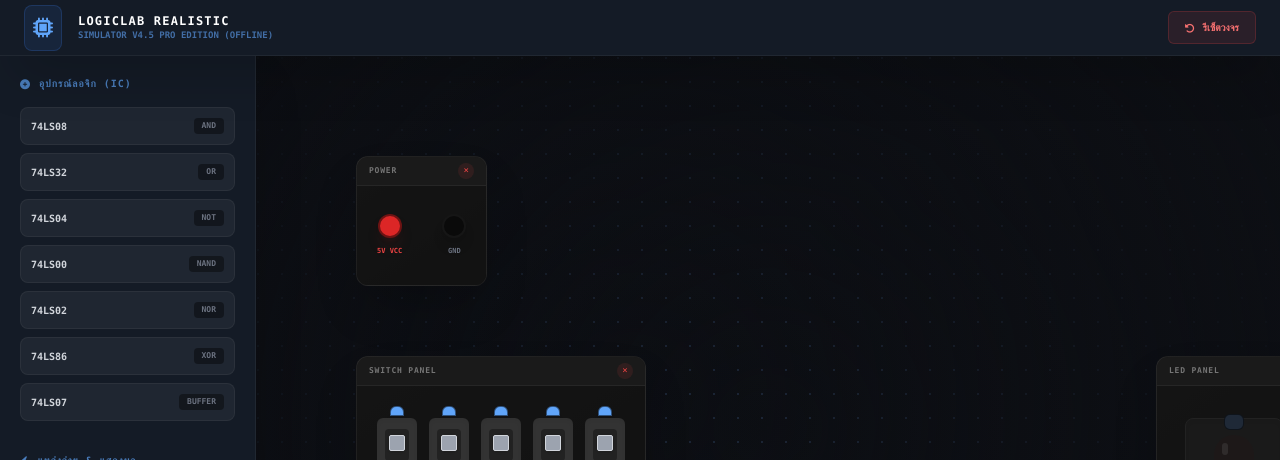
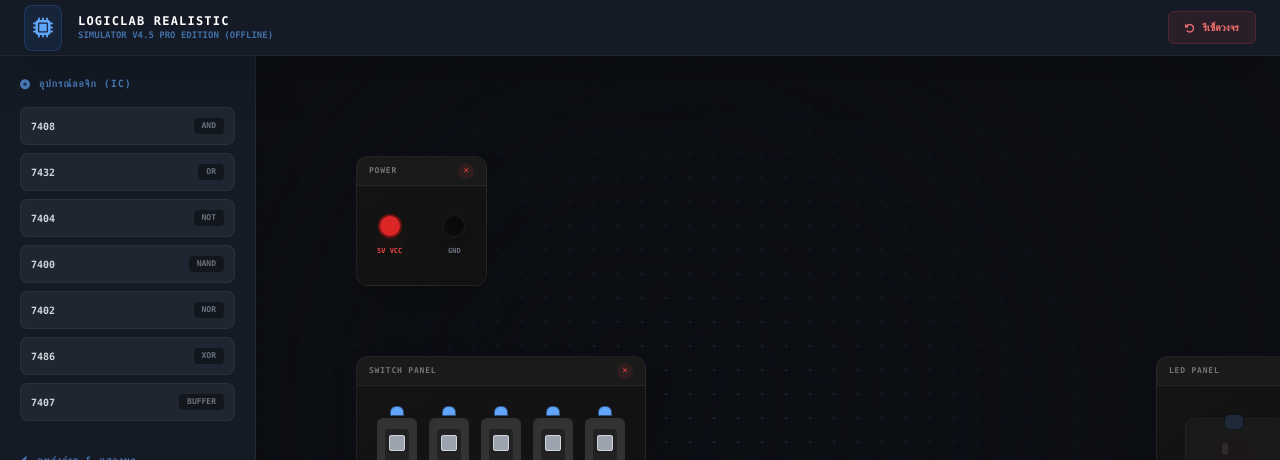
Before and after one commit to Tarzan2202/logiclab, a React (Vite) app: page / in a window 1280 px wide. Shown: the top 460 px of the page. Built offline with nearby package versions, Linux system fonts and the light colour scheme.

Commit message:
Update gateData.ts

```diff
--- a/gateData.ts
+++ b/gateData.ts
@@ -3,44 +3,44 @@ import { GateType } from './types';
 
 export const GATE_DATASHEET: Record<GateType, { title: string; description: string; truthTable: string; model: string }> = {
   [GateType.AND]: {
-    model: "74LS08",
-    title: "IC 74LS08 (Quad 2-Input AND)",
+    model: "7408",
+    title: "IC 7408 (Quad 2-Input AND)",
     description: "สัญญาณจะเป็น HIGH เมื่ออินพุตทั้งคู่เป็น 1",
     truthTable: "A B | OUT\n0 0 | 0\n1 0 | 0\n0 1 | 0\n1 1 | 1"
   },
   [GateType.OR]: {
-    model: "74LS32",
-    title: "IC 74LS32 (Quad 2-Input OR)",
+    model: "7432",
+    title: "IC 7432 (Quad 2-Input OR)",
     description: "สัญญาณจะเป็น HIGH เมื่อมีอินพุตตัวใดตัวหนึ่งเป็น 1",
     truthTable: "A B | OUT\n0 0 | 0\n1 0 | 1\n0 1 | 1\n1 1 | 1"
   },
   [GateType.NOT]: {
-    model: "74LS04",
-    title: "IC 74LS04 (Hex Inverter/NOT)",
+    model: "7404",
+    title: "IC 7404 (Hex Inverter/NOT)",
     description: "กลับค่าลอจิกจาก 0 เป็น 1 หรือ 1 เป็น 0",
     truthTable: "IN | OUT\n0  | 1\n1  | 0"
   },
   [GateType.NAND]: {
-    model: "74LS00",
-    title: "IC 74LS00 (Quad 2-Input NAND)",
+    model: "7400",
+    title: "IC 7400 (Quad 2-Input NAND)",
     description: "จะเป็น LOW เฉพาะเมื่ออินพุตเป็น 1 ทั้งคู่",
     truthTable: "A B | OUT\n0 0 | 1\n1 0 | 1\n0 1 | 1\n1 1 | 0"
   },
   [GateType.NOR]: {
-    model: "74LS02",
-    title: "IC 74LS02 (Quad 2-Input NOR)",
+    model: "7402",
+    title: "IC 7402 (Quad 2-Input NOR)",
     description: "จะเป็น HIGH เฉพาะเมื่ออินพุตเป็น 0 ทั้งคู่",
     truthTable: "A B | OUT\n0 0 | 1\n1 0 | 0\n0 1 | 0\n1 1 | 0"
   },
   [GateType.XOR]: {
-    model: "74LS86",
-    title: "IC 74LS86 (Quad 2-Input XOR)",
+    model: "7486",
+    title: "IC 7486 (Quad 2-Input XOR)",
     description: "จะเป็น HIGH เมื่ออินพุตทั้งสองมีค่าต่างกัน",
     truthTable: "A B | OUT\n0 0 | 0\n1 0 | 1\n0 1 | 1\n1 1 | 0"
   },
   [GateType.BUFFER]: {
-    model: "74LS07",
-    title: "IC 74LS07 (Hex Buffer)",
+    model: "7407",
+    title: "IC 7407 (Hex Buffer)",
     description: "ส่งผ่านค่าเดิมโดยไม่เปลี่ยนลอจิก",
     truthTable: "IN | OUT\n0  | 0\n1  | 1"
   }
```
